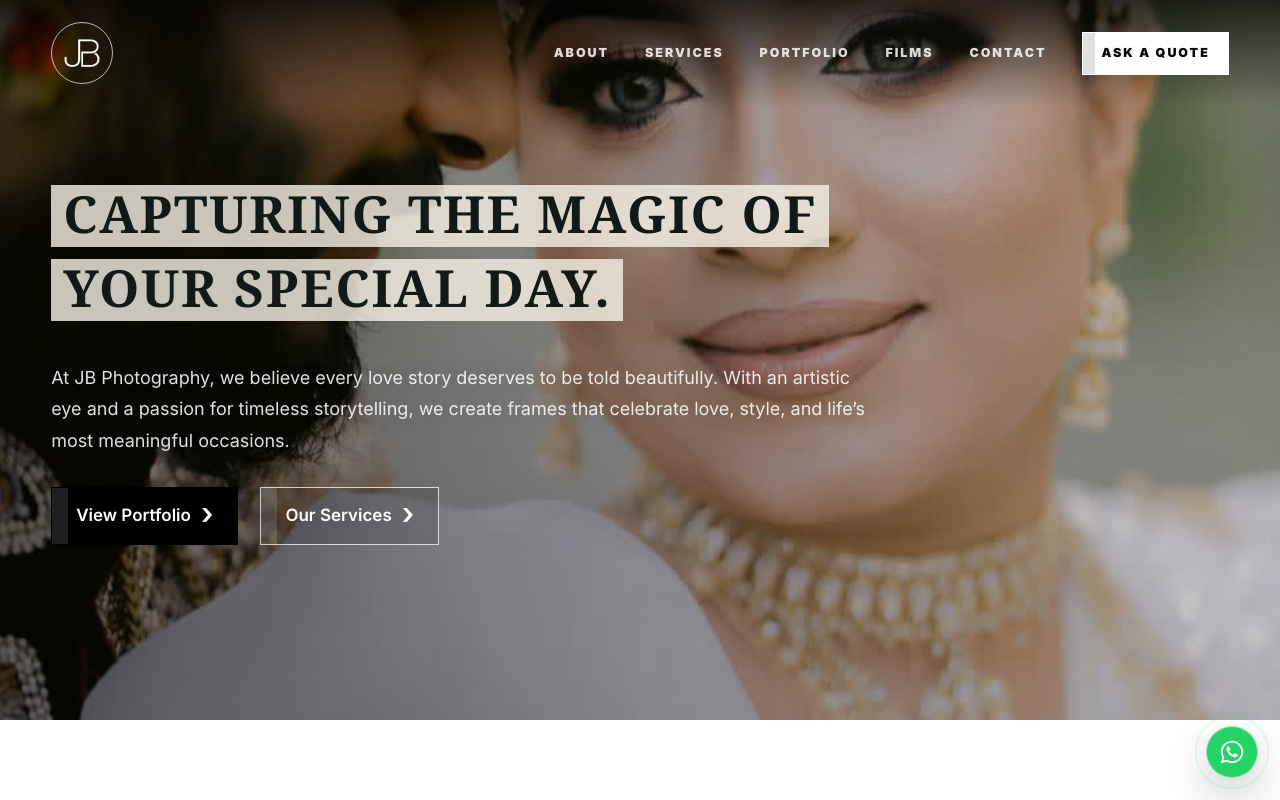
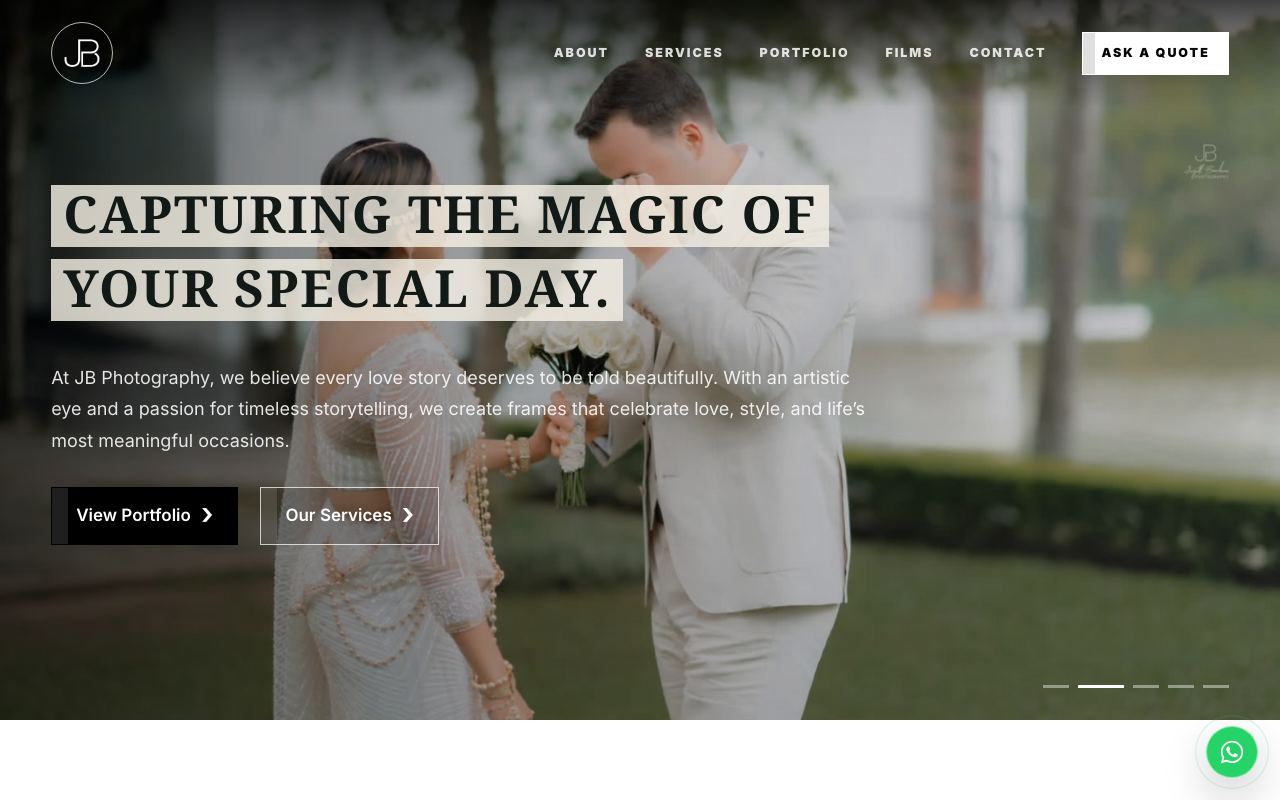
Before and after one commit to auricodesolutions/JB_Photography, a React (Vite) app: page / in a window 1280 px wide. Shown: the top 800 px of the page. Built offline with nearby package versions, Linux system fonts and the light colour scheme.

Commit message:
Update JB Photography website

```diff
--- a/src/components/Hero/Hero.css
+++ b/src/components/Hero/Hero.css
@@ -60,6 +60,38 @@
   z-index: 3;
   backdrop-filter: blur(0.3px);
   pointer-events: none;
+}
+
+.heroDots {
+  position: absolute;
+  right: clamp(20px, 4vw, 60px);
+  bottom: 32px;
+  z-index: 5;
+  display: flex;
+  align-items: center;
+  gap: 9px;
+}
+
+.heroDots button {
+  width: 26px;
+  height: 3px;
+  padding: 0;
+  overflow: hidden;
+  border: 0;
+  background: rgba(255, 255, 255, 0.42);
+  cursor: pointer;
+  transition: width 380ms var(--ease), background 300ms ease, transform 300ms var(--ease);
+}
+
+.heroDots button:hover,
+.heroDots button:focus-visible {
+  background: rgba(255, 255, 255, 0.78);
+  transform: scaleY(1.8);
+}
+
+.heroDots button.isActive {
+  width: 46px;
+  background: var(--white);
 }
 
 /* Content */
@@ -364,6 +396,19 @@
   .heroBtn span {
     font-size: 26px;
   }
+
+  .heroDots {
+    right: 5%;
+    bottom: 22px;
+  }
+
+  .heroDots button {
+    width: 18px;
+  }
+
+  .heroDots button.isActive {
+    width: 32px;
+  }
 }
 
 /* Small mobile */
--- a/src/components/Hero/Hero.jsx
+++ b/src/components/Hero/Hero.jsx
@@ -8,9 +8,14 @@ function Hero() {
   useEffect(() => {
     if (!heroImages.length) return;
 
+    heroImages.forEach((src) => {
+      const image = new Image();
+      image.src = src;
+    });
+
     const timer = window.setInterval(() => {
       setActive((value) => (value + 1) % heroImages.length);
-    }, 5200);
+    }, 4000);
 
     return () => window.clearInterval(timer);
   }, []);
@@ -24,12 +29,27 @@ function Hero() {
             alt=""
             key={image}
             className={index === active ? "isActive" : ""}
+            loading={index === 0 ? "eager" : "lazy"}
+            decoding="async"
           />
         ))}
       </div>
 
       <div className="heroOverlay" />
       <div className="heroBlur" />
+
+      <div className="heroDots" aria-label="Choose hero photograph">
+        {heroImages.map((image, index) => (
+          <button
+            type="button"
+            className={index === active ? "isActive" : ""}
+            aria-label={`Show photograph ${index + 1}`}
+            aria-pressed={index === active}
+            onClick={() => setActive(index)}
+            key={`dot-${image}`}
+          />
+        ))}
+      </div>
 
       <div className="heroContent">
 
--- a/src/data/siteData.js
+++ b/src/data/siteData.js
@@ -21,9 +21,11 @@ export const site = {
 const asset = (fileName) => `/assets/${encodeURIComponent(fileName)}`;
 
 export const heroImages = [
-  asset("img (158).jpeg"),
   asset("img (2).jpeg"),
-  asset("img (162).jpeg"),
+  asset("img (132).jpeg"),
+  asset("img (146).jpeg"),
+  asset("img (119).jpeg"),
+  asset("img1.jpeg"),
 ];
 
 /* ---------------- EXPERIENCE SECTION IMAGES ---------------- */
```
